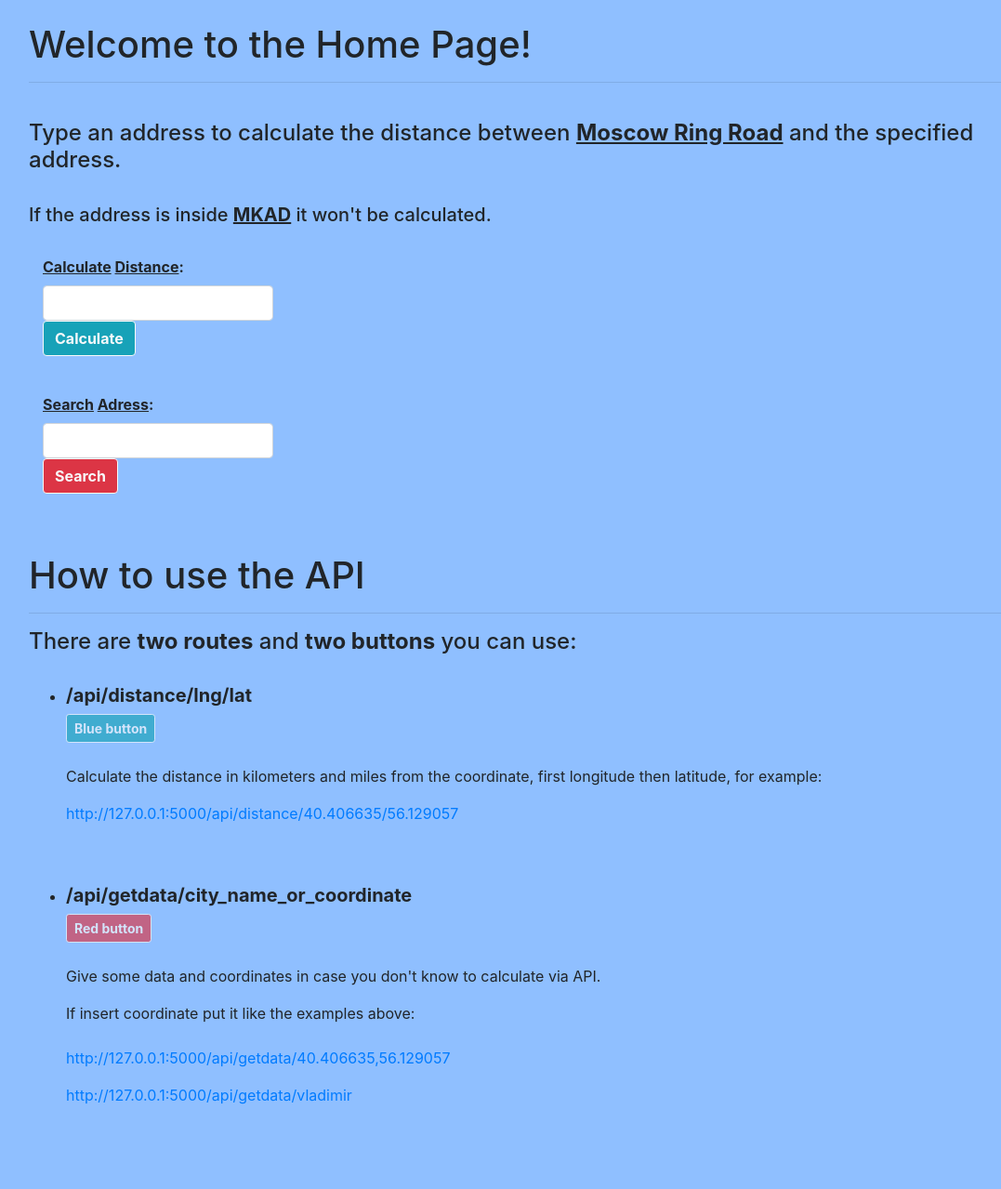
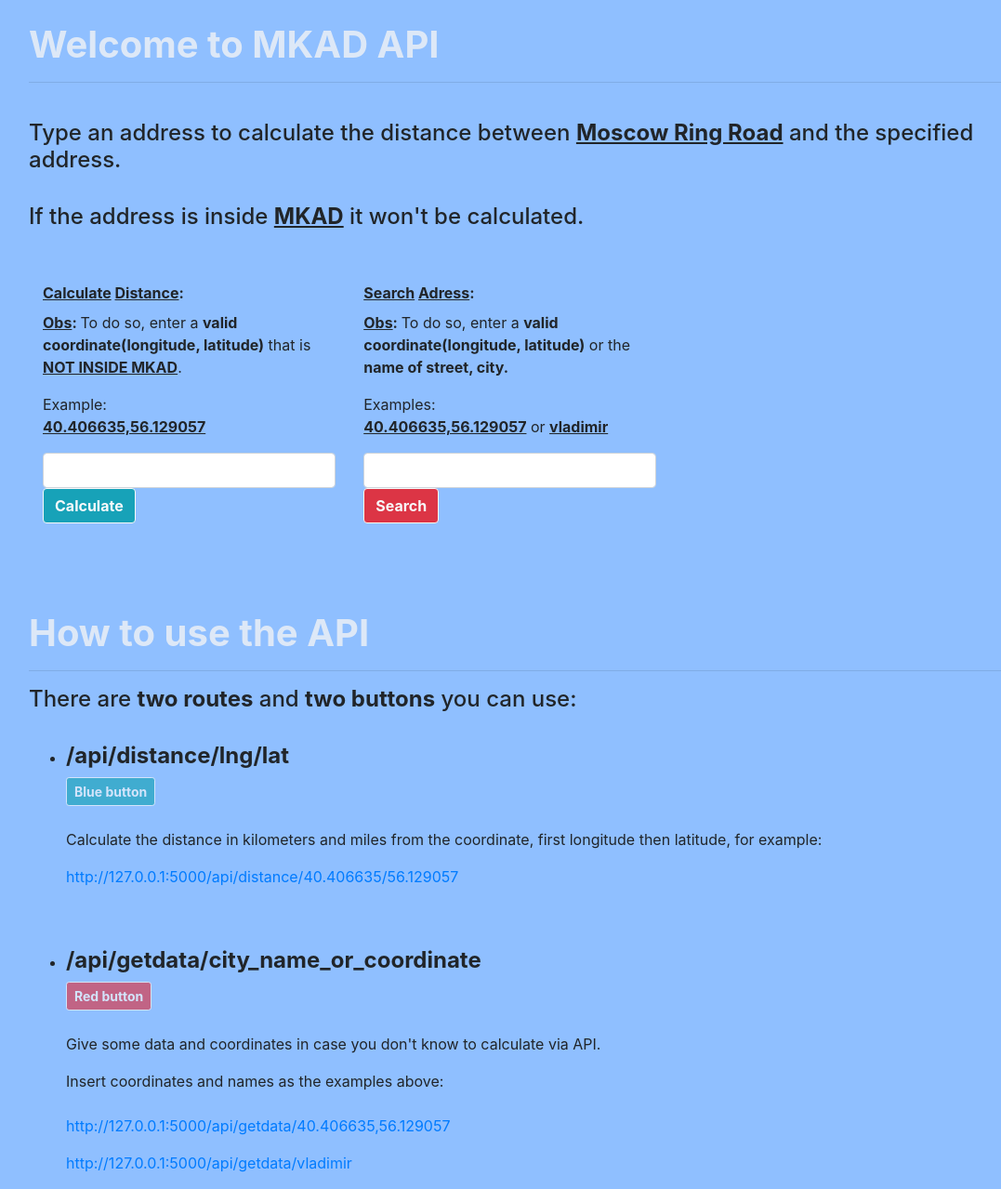
Before and after one commit to terrotar/Russia_API, a Flask app: page / in a window 1280 px wide. Shown: the whole page at 93% size, without its empty margins (54-1131 px from the left). Before the commit the page ends 1188 px from the top, so only its background shows below. Run offline with Flask 2, Linux system fonts and the light colour scheme.

Commit message:
Front-end updated and displayed as desired. Still want to insert a navbar but will be a plus, so will let to the end.

```diff
--- a/app/static/main.css
+++ b/app/static/main.css
@@ -2,3 +2,8 @@
 body {
     background-color: rgba(0, 110, 255, 0.438);
 }
+
+h1 {
+    color: rgba(245, 245, 245, 0.767);
+    font-weight: bold;
+}
--- a/app/templates/home_page.html
+++ b/app/templates/home_page.html
@@ -2,47 +2,69 @@
 
 
 {% block head %}
-    <title>Home Page</title>
+    <title>MKAD API - Home Page</title>
 {% endblock %}
 
 {% block body %}
     <br>
-    <h1>Welcome to the Home Page!</h1>
+    <h1>Welcome to MKAD API</h1>
     <hr>
 
 
     <br>
     <h4>Type an address to calculate the distance between <strong><u>Moscow Ring Road</u></strong> and the specified address.</h4>
     <br>
-    <h5>If the address is inside <strong><u>MKAD</u></strong> it won't be calculated.</h5>
+    <h4>If the address is inside <strong><u>MKAD</u></strong> it won't be calculated.</h4>
+    <br>
     <br>
 
 
+    <div class="container">
 
-    <form action="#", method="GET">
+      <div class="row d-inline-block">
 
-      <div class="form-group col-3">
-        <label for="address" class="form-label"><strong><u>Calculate</u> <u>Distance</u>:</strong></label>
-        <br>
-        <input type="text" name="address" class="form-control" id="address">
+        <form action="#", method="GET">
 
-        <button type="submit" class="btn btn-outline-light btn-md bg-info"><strong>Calculate</strong></button>
-      </div>
+          <div class="form-group col-6 float-left">
+            <label for="address" class="form-label"><strong><u>Calculate</u> <u>Distance</u>:</strong></label>
+            <br>
+            <p><strong><u>Obs</u>: </strong>To do so, enter a <strong>valid coordinate(longitude, latitude)</strong> that is
+              <strong><u>NOT INSIDE MKAD</u></strong>.</p>
+               <p>Example:
+               <br>
+               <strong><u>40.406635,56.129057</u></strong></p>
+
+            <input type="text" name="address" class="form-control" id="address">
+
+            <button type="submit" class="btn btn-outline-light btn-md bg-info"><strong>Calculate</strong></button>
+          </div><!-- form-group -->
+        </form><!-- form - calculate distance -->
 
 
-      <br>
+        <form action="#", method="GET">
 
-    <form action="#", method="GET">
+            <div class="form-group col-6 float-right">
+              <label for="address" class="form-label"><strong><u>Search</u> <u>Adress</u>:</strong></label>
+              <br>
+              <p><strong><u>Obs</u>: </strong>To do so, enter a <strong>valid coordinate(longitude, latitude)</strong>
+                or the <strong>name of street, city.</strong></p>
+                <p>Examples:
+                  <br>
+                <strong><u>40.406635,56.129057</u></strong> or <strong><u>vladimir</u></strong></p>
 
-        <div class="form-group col-3">
-          <label for="address" class="form-label"><strong><u>Search</u> <u>Adress</u>:</strong></label>
-          <br>
-          <input type="text" name="address" class="form-control" id="address">
+              <input type="text" name="address" class="form-control" id="address">
 
-          <button type="submit" class="btn btn-outline-light btn-md bg-danger"><strong>Search</strong></button>
-        </div>
+              <button type="submit" class="btn btn-outline-light btn-md bg-danger"><strong>Search</strong></button>
+            </div><!-- form-group -->
+          </form><!-- form - search address -->
+
+      </div><!-- class row -->
+
+    </div><!-- container -->
 
 
+
+        <br>
         <br>
         <br>
         <h1>How to use the API</h1>
@@ -52,7 +74,7 @@
         <br>
         <ul>
           <li>
-            <h5><strong>/api/distance/lng/lat</strong></h5>
+            <h4><strong>/api/distance/lng/lat</strong></h4>
             <button type="submit" class="btn btn-outline-light btn-sm bg-info" disabled><strong>Blue button</strong></button>
             <br>
             <br>
@@ -64,12 +86,12 @@
           <br>
           <br>
           <li>
-            <h5><strong>/api/getdata/city_name_or_coordinate</strong></h5>
+            <h4><strong>/api/getdata/city_name_or_coordinate</strong></h4>
             <button type="submit" class="btn btn-outline-light btn-sm bg-danger" disabled><strong>Red button</strong></button>
             <br>
             <br>
             <p>Give some data and coordinates in case you don't know to calculate via API.</p>
-            <p>If insert coordinate put it like the examples above:
+            <p>Insert coordinates and names as the examples above:
               <br>
               <br>
               <a href="http://127.0.0.1:5000/api/getdata/40.406635,56.129057">http://127.0.0.1:5000/api/getdata/40.406635,56.129057</a></p>
```
